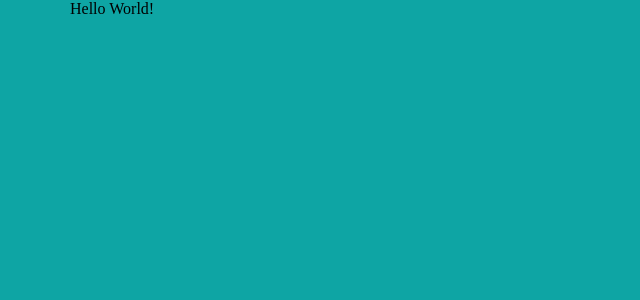
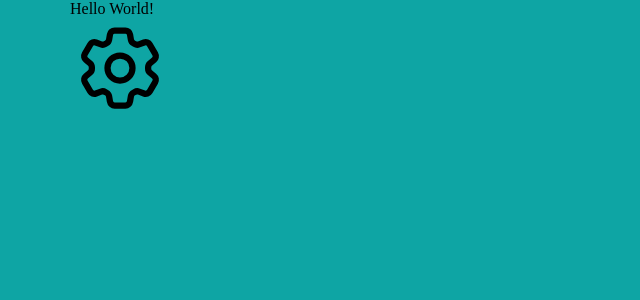
Before and after one commit to Kingpin2557/open-slicer, a React (Vite) app: page / in a window 1280 px wide. Shown: the top 300 px of the page, without its empty margins (0-640 px from the left). Built offline with nearby package versions, Linux system fonts and the light colour scheme.

Commit message:
Add Heroicons and Icons component
Install @heroicons/react and add a reusable Icons component
that maps string keys to outline icon components and
falls back to QuestionMarkCircleIcon for unknown types
Use Icons in App to render a cog icon

```diff
--- a/package.json
+++ b/package.json
@@ -10,6 +10,7 @@
     "preview": "vite preview"
   },
   "dependencies": {
+    "@heroicons/react": "^2.2.0",
     "@react-three/fiber": "^9.5.0",
     "react": "^19.2.0",
     "react-dom": "^19.2.0",
--- a/src/App.tsx
+++ b/src/App.tsx
@@ -1,10 +1,12 @@
 import { Canvas } from "@react-three/fiber";
+import Icons from "./components/Icons";
 
 function App() {
   return (
     <main>
       <div className="o-container">
         <p>Hello World!</p>
+        <Icons type="cog" size={100} />
       </div>
       <Canvas>
         <color attach="background" args={["#0ea5a4"]} />
--- /dev/null
+++ b/src/components/Icons.tsx
@@ -0,0 +1,42 @@
+import React from "react";
+import {
+  HomeIcon,
+  UserIcon,
+  CheckIcon,
+  BellIcon,
+  CogIcon,
+  PlusIcon,
+  PencilIcon,
+  TrashIcon,
+  QuestionMarkCircleIcon,
+  Cog6ToothIcon,
+} from "@heroicons/react/24/outline";
+
+function Icons({ type, size }: { type: string; size: number }) {
+  console.log(type);
+
+  const icons: Record<
+    string,
+    React.ComponentType<React.SVGProps<SVGSVGElement>>
+  > = {
+    home: HomeIcon,
+    user: UserIcon,
+    check: CheckIcon,
+    bell: BellIcon,
+    notification: BellIcon,
+    settings: CogIcon,
+    cog: Cog6ToothIcon,
+    add: PlusIcon,
+    plus: PlusIcon,
+    edit: PencilIcon,
+    pencil: PencilIcon,
+    delete: TrashIcon,
+    trash: TrashIcon,
+  };
+
+  const Icon = icons[type] ?? QuestionMarkCircleIcon;
+
+  return <Icon width={size} height={size} />;
+}
+
+export default Icons;
```
Also changed, not shown: 1 other file (tests, documents, lock files or other folders).
